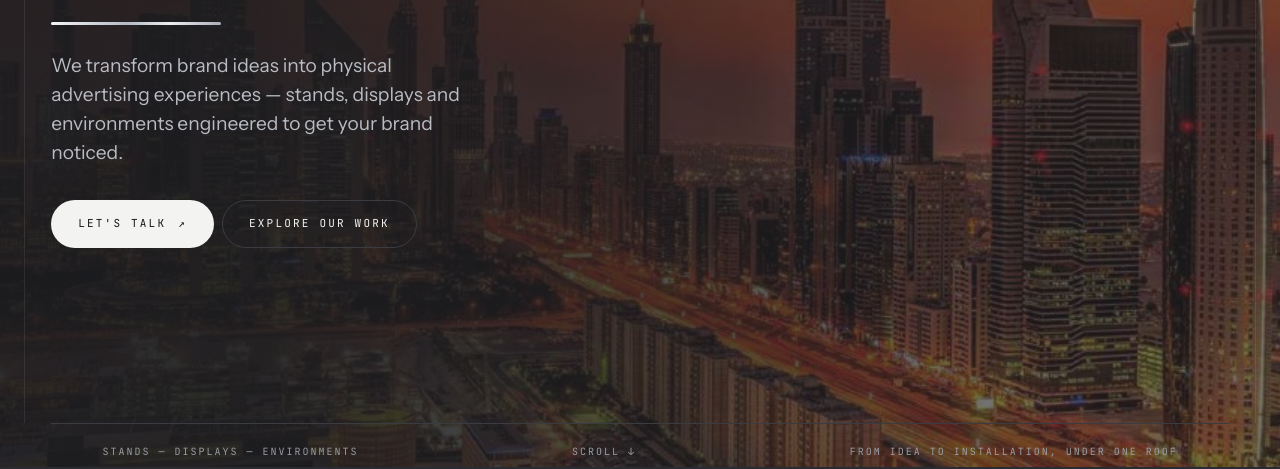
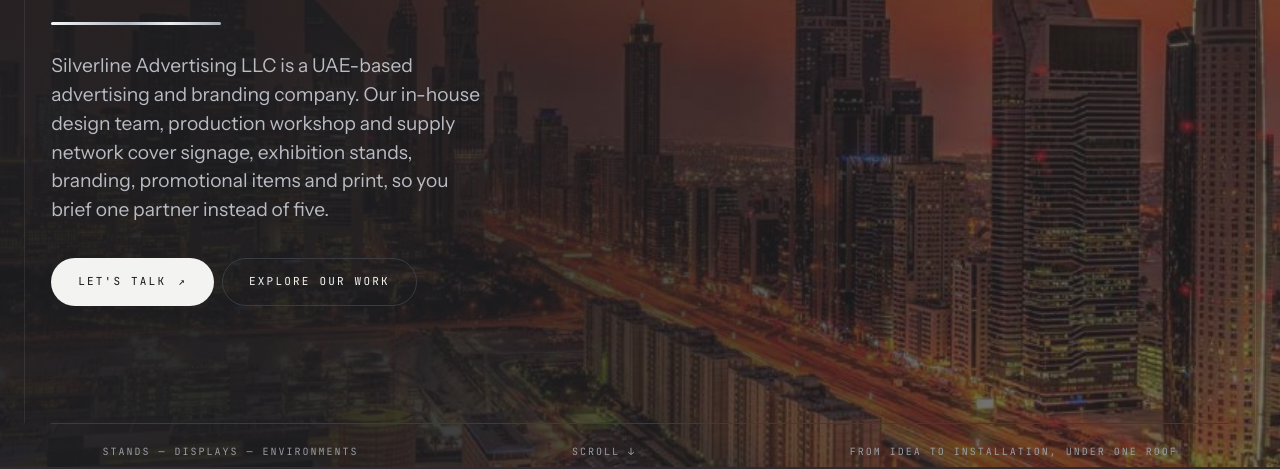
Before and after one commit to caroan-silverline/silverlinead, a plain HTML site: page index.html in a window 1280 px wide. Shown: the part 333-802 px from the top of the page. Drawn offline with Linux system fonts and the light colour scheme.

Commit message:
Replace hero description with exact requested text

```diff
--- a/index.html
+++ b/index.html
@@ -148,7 +148,7 @@ footer{background:#18191c;border-top:1px solid var(--line);padding:60px var(--pa
     <p class="eyebrow mono">Designed to craft your presence</p>
     <h1 class="h">Your vision redefined.</h1>
     <div class="rule"></div>
-    <p>We transform brand ideas into physical advertising experiences — stands, displays and environments engineered to get your brand noticed.</p>
+    <p>Silverline Advertising LLC is a UAE-based advertising and branding company. Our in-house design team, production workshop and supply network cover signage, exhibition stands, branding, promotional items and print, so you brief one partner instead of five.</p>
     <a class="btn solid" href="#contact">Let's talk <span aria-hidden="true">↗</span></a><a class="btn ghost" href="#work">Explore our work</a>
   </div>
   <div class="hero-bar mono"><span>Stands — Displays — Environments</span><span>Scroll ↓</span><span>From idea to installation, under one roof</span></div>
```
